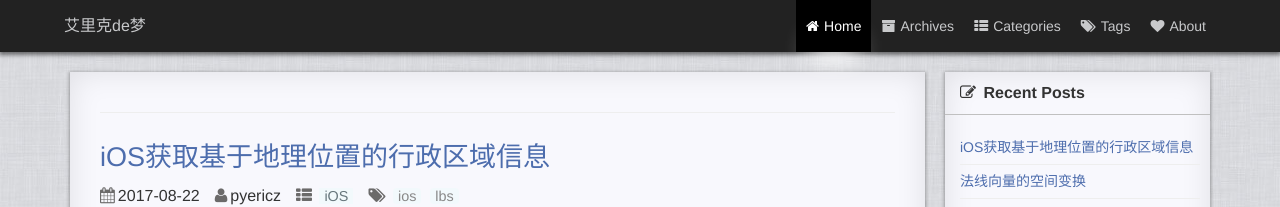
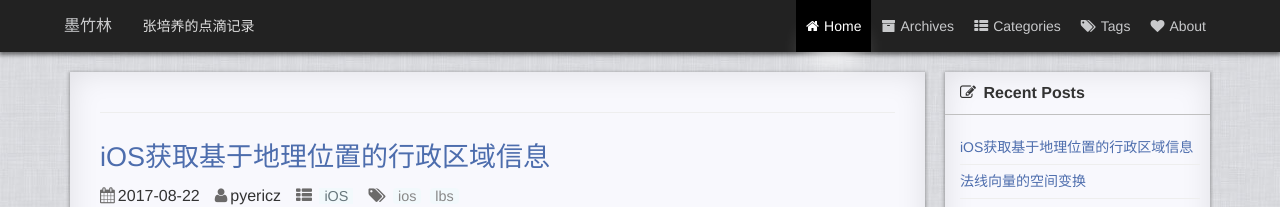
Before and after one commit to pyericz/blog, a Jekyll site: the page built from index.html, in a window 1280 px wide and 1400 px high. Shown: the top 207 px of the window. Built offline with Jekyll 4.4.1, drawn with Linux system fonts in a browser that asks for light colours; the list of posts is cut into pages by our own code; comment, search, counter and statistics services are not loaded.

Commit message:
blog topic

```diff
--- a/_config.yml
+++ b/_config.yml
@@ -1,10 +1,12 @@
 # Site settings
-title: 艾里克de梦
+title: 墨竹林
 layout: posts
 email: pyericz@yahoo.com
-description: ""
+# description: "张培养的博客"
+brief-intro: "张培养的点滴记录"
 baseurl: ""
 url: "http://www.pyericz.com/"
+description_footer: 日晚爱行深竹里，月明躲在小桥头
 github_username:  pyericz
 timezone: Asian/Shanghai
 
--- a/_sass/_footer.scss
+++ b/_sass/_footer.scss
@@ -29,13 +29,13 @@
                     color: #e8e8ed;
                 }
                 i {
-                    margin: 0 5px;
-                    font-size: 20px;
+                    margin: 5px 5px;
+                    font-size: 25px;
                 }
             }
         }
         .description {
-            display: inline-block;
+            color: #222;
         }
         .power {
             a {
--- a/_sass/_reset.scss
+++ b/_sass/_reset.scss
@@ -34,7 +34,7 @@ body {
     //background-size: cover;
     position: relative;
     min-height: 100%;
-    padding-bottom: 120px;
+    padding-bottom: 140px;
 }
 
 
```
